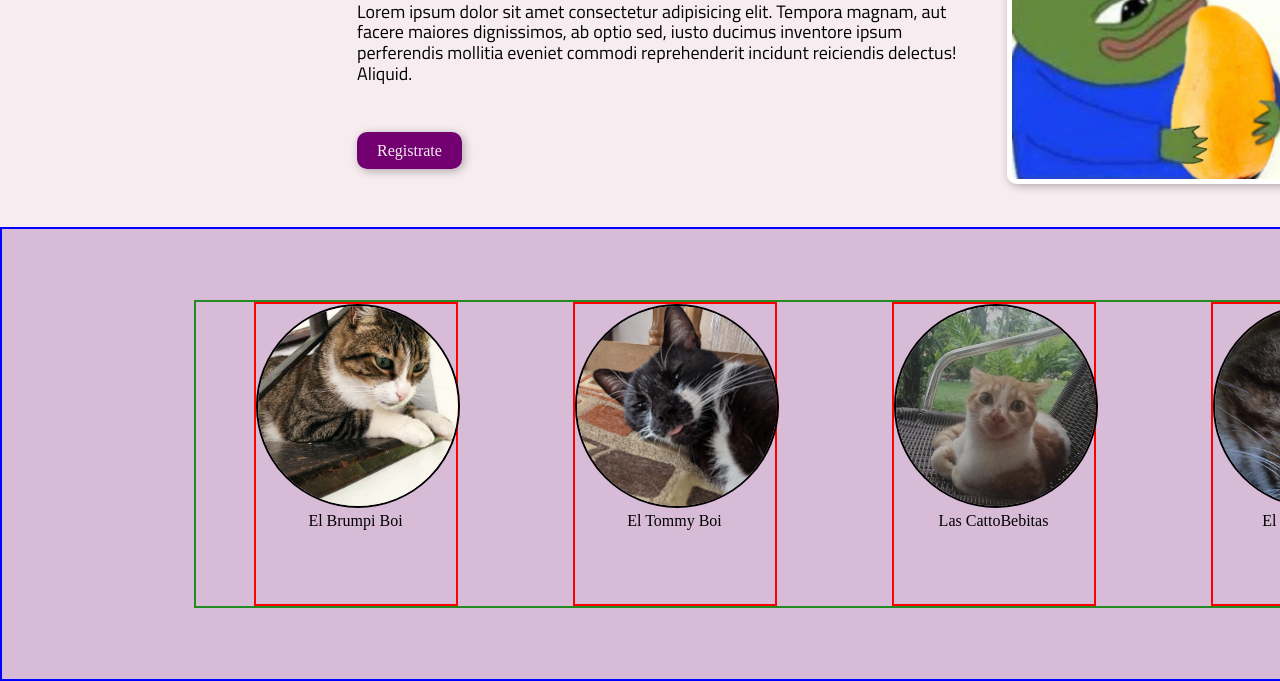
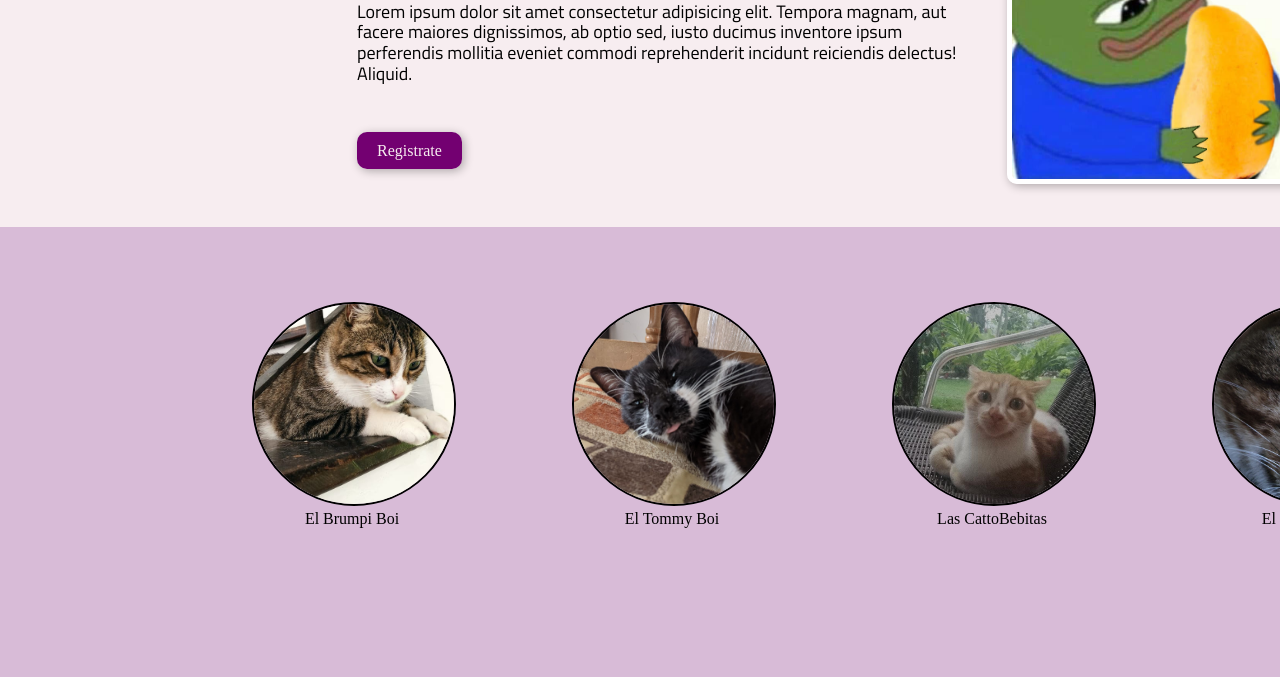
Before and after one commit to ManuelVoiden/mango-tropical, a plain HTML site: page index.html in a window 1280 px wide. Shown: the part 303-984 px from the top of the page. Drawn offline with nearby package versions, Linux system fonts and the light colour scheme; a web font is replaced by a local one.

```diff
--- a/style.css
+++ b/style.css
@@ -155,7 +155,6 @@ ul li {
     display: flex;
     flex-direction: row;
     justify-content: space-around;
-    border: 2px forestgreen solid;
     width: 100%;
 }
 
@@ -169,7 +168,6 @@ ul li {
 }
 
 .cuerpo.bloque2{
-    border: 2px blue solid;
     display: flex;
     justify-content: center;
     align-items: center;
@@ -178,7 +176,6 @@ ul li {
 .bloque2_caja {
     height: 300px;
     width: 200px;
-    border: 2px red solid;
 }
 
 /*
```
